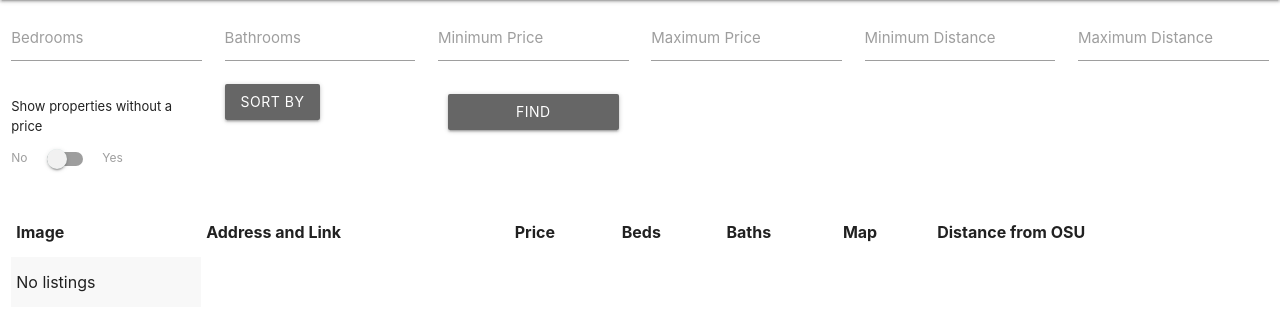
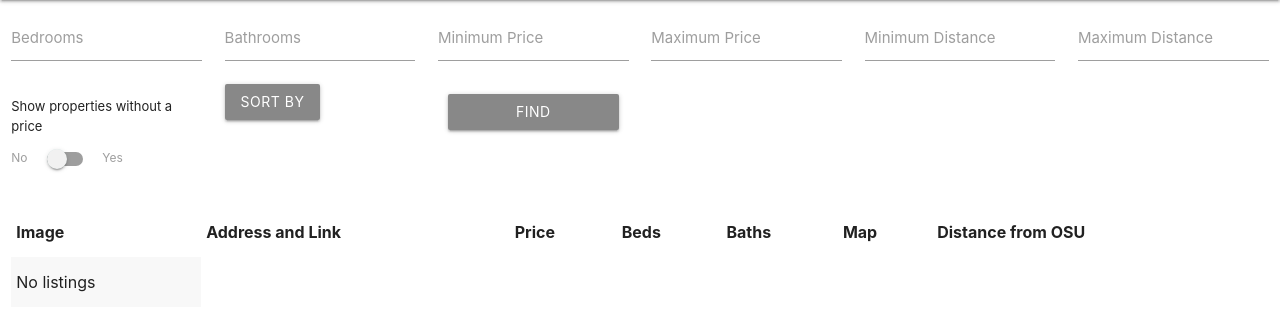
Before and after one commit to maxdg99/off-campus, a Django app: page / in a window 1280 px wide. Shown: the part 64-395 px from the top of the page. Run offline with Django 3.2, Linux system fonts and the light colour scheme; data that the repository does not hold is empty; some libraries are stand-ins or nearby versions.

Commit message:
More styling

```diff
--- a/apartmentSearchProject/apartmentSearchApp/static/style.css
+++ b/apartmentSearchProject/apartmentSearchApp/static/style.css
@@ -13,7 +13,7 @@
 
 #submit {
     margin: 10px;
-    background-color: #666666;
+    background-color: #888;
 }
 
 #bigmap {
@@ -33,15 +33,15 @@ img {
 }
 
 .switch label input[type=checkbox]:checked+.lever {
-    background-color: #666666;
+    background-color: #888;
 }
 
 .switch label input[type=checkbox]:checked+.lever:after {
-    background-color: #666666;
+    background-color: #888;
 }
 
 .sort-by {
-    background-color: #666666 !important;
+    background-color: #888 !important;
 }
 
 .dropdown-content li a {
```
